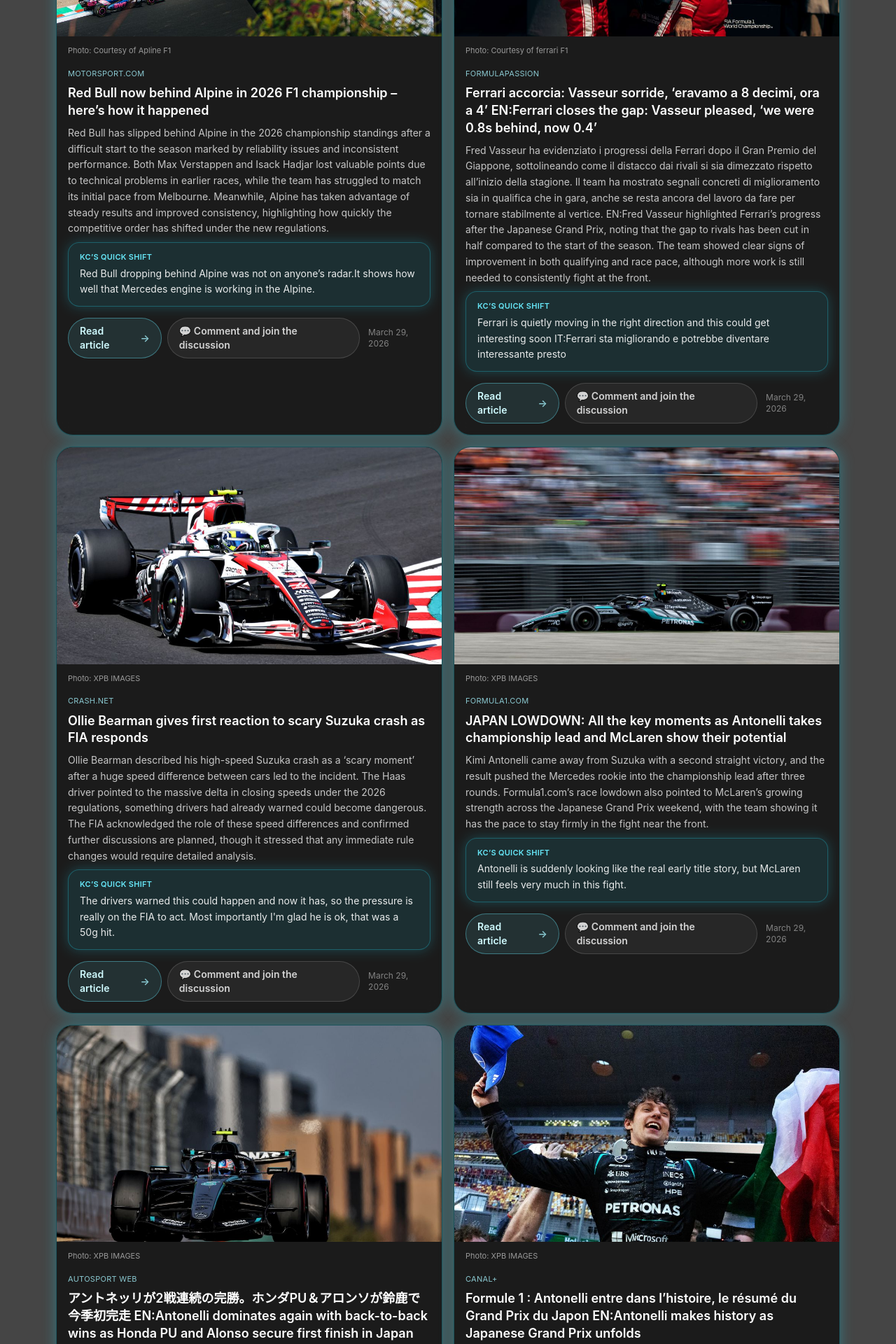
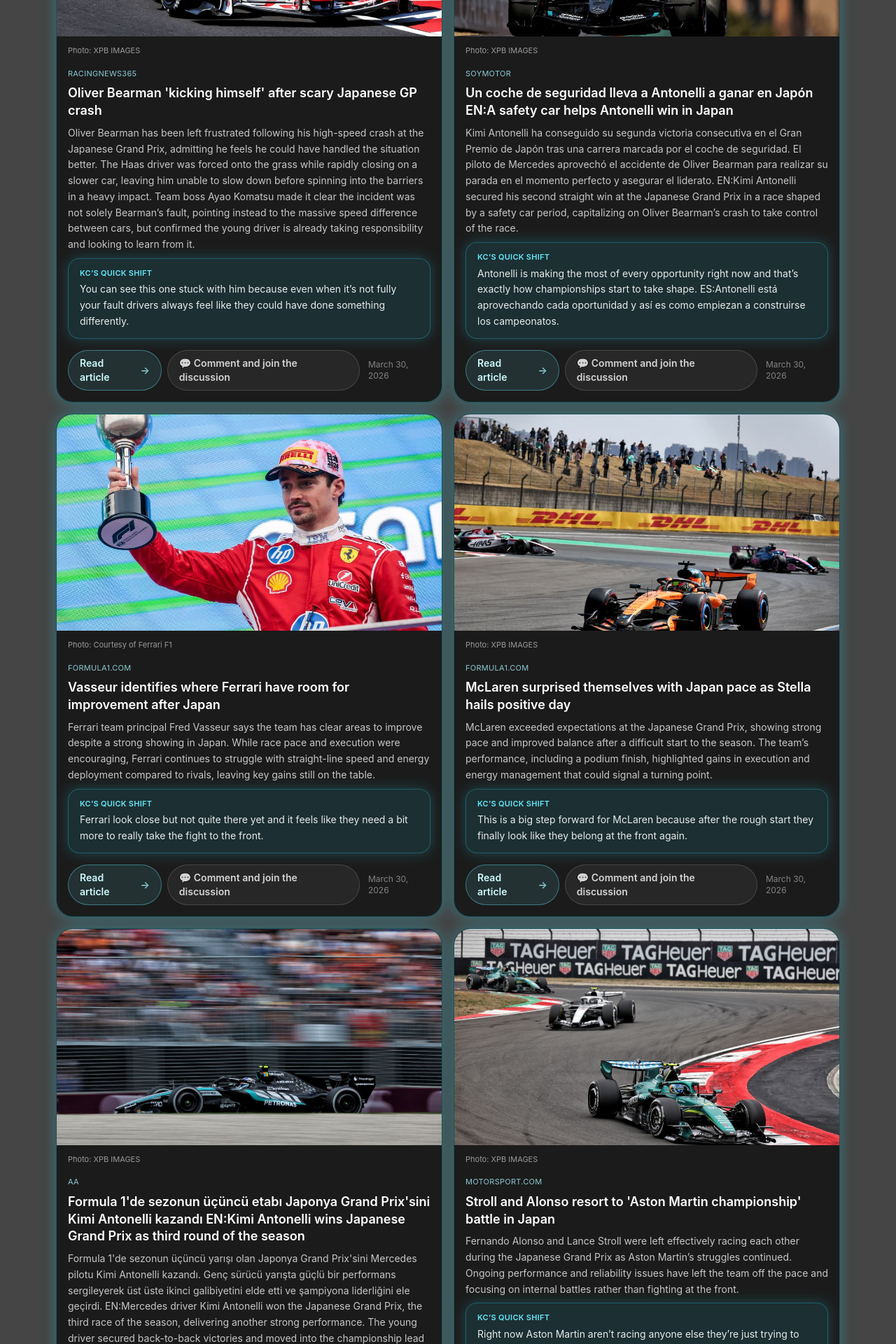
Before and after one commit to kcf1update/kcpage, a React (Create React App) app: page /news in a window 1280 px wide. Shown: the part 740-2660 px from the top of the page at 70% size. Built offline with nearby package versions, Linux system fonts and the light colour scheme.

Commit message:
news, youtube,countdown,kcpage update 0330

```diff
--- a/src/components/HeroHeader.jsx
+++ b/src/components/HeroHeader.jsx
@@ -9,6 +9,12 @@ export default function HeroHeader() {
         src="/img/hero-worldwide10.png"
         alt="KC's Worldwide F1 Update"
       />
+
+      <img
+        className="canadaFlag"
+        src="/flags/ca.png"
+        alt="Canada flag"
+      />
     </div>
   );
 }
--- a/src/content/newsSlots.js
+++ b/src/content/newsSlots.js
@@ -10,101 +10,109 @@ export const newsSlots = [
 {
   slotId: 1,
   sourceLabel: "ESPN",
-  title: "Max Verstappen considering retiring from F1 at end of 2026 amid frustration with new rules",
-  summary: "Max Verstappen has revealed he is considering walking away from Formula 1 at the end of 2026, despite being under contract with Red Bull beyond that point. The four-time world champion admitted he is no longer enjoying the sport under the current regulations, pointing to frustration with how the cars drive and the overall racing experience. His comments come after a difficult start to the season, including an eighth-place finish in Japan, and follow reports suggesting crucial weeks ahead could shape his future.",
-  kcsQuickShift: "If Max was winning I don't think he would have the same attitude as he does now. He is simply use to winning and being the fastest",
-  url: "https://www.espn.co.uk/f1/story/_/id/48337907/max-verstappen-considering-retiring-f1-end-2026-report-world-champion-red-bull",
+  title: "Toto Wolff says Christian Horner may struggle to find F1 return",
+  summary: "Toto Wolff has cast doubt over Christian Horner’s chances of returning to Formula 1, suggesting his long-standing actions in the paddock could now work against him. Horner, who was dismissed from Red Bull last year, is actively exploring a comeback but has already seen potential opportunities close off. With teams like Aston Martin no longer an option and competition for investment routes intensifying, Wolff believes the repercussions of Horner’s past influence may limit where he can realistically land next.",
+  kcsQuickShift: "This feels like Wolff throwing a bit of reality into the situation because getting back into F1 isn’t just about results it’s about relationships too.",
+  url: "https://www.espn.co.uk/f1/story/_/id/48346061/toto-wolff-says-christian-horner-find-f1-return-hard-come-by",
+  imagePath: "/img/news/xpb/news-xpbhandw.jpg",
+  photoCredit: "XPB IMAGES",
+  dateLabel: "March 30, 2026"
+},
+
+{
+  slotId: 2,
+  sourceLabel: "The Race",
+  title: "Max Verstappen closer than ever to quitting F1",
+  summary: "Max Verstappen has admitted he is now seriously considering walking away from Formula 1, saying he needs to reassess his future in the sport for the first time. The four-time world champion has been increasingly frustrated with the 2026 regulations, particularly the heavy focus on energy management and reduced driving feel. Despite being under contract with Red Bull until 2028, Verstappen made it clear he will not continue if he is no longer enjoying it, with his recent struggles and dissatisfaction pushing him closer than ever to a potential early exit.",
+  kcsQuickShift: "This feels like a real warning sign because when a driver like Verstappen stops enjoying it things can change very quickly.",
+  url: "https://www.the-race.com/formula-1/max-verstappen-is-closer-than-ever-to-quitting-f1/",
   imagePath: "/img/news/xpb/xpbimageverstappen.jpg",
   photoCredit: "XPB IMAGES",
-  dateLabel: "March 29, 2026"
+  dateLabel: "March 30, 2026"
 },
-{
-  slotId: 2,
-  sourceLabel: "ESPN",
-  title: "George Russell rues safety car timing after Japanese Grand Prix as Antonelli takes advantage",
-  summary: "George Russell was left frustrated after the Japanese Grand Prix, feeling a differently timed Safety Car could have handed him the win instead of team-mate Kimi Antonelli. Russell had been in strong contention before pitting, but a crash-triggered Safety Car allowed Antonelli to stop at the perfect moment and jump into the lead. The Mercedes driver ultimately slipped to fourth and now trails Antonelli in the championship standings.",
-  kcsQuickShift: "Russell didn’t lose this on pace, he lost it on timing and that one moment changed everything.",
-  url: "https://www.espn.co.uk/f1/story/_/id/48338288/george-russell-kimi-antonelli-safety-car-f1-japanese-grand-prix",
-  imagePath: "/img/news/xpb/news-xpbsafteycar.jpg",
-  photoCredit: "XPB IMAGE",
-  dateLabel: "March 29, 2026"
-},
+
 {
   slotId: 3,
-  sourceLabel: "The Race",
-  title: "FIA responds to Bearman crash concerns over dangerous closing speeds in 2026 F1 cars",
-  summary: "The FIA has acknowledged that high closing speeds played a role in Oliver Bearman’s heavy crash during the Japanese Grand Prix, but has warned that any immediate rule changes would be premature. The incident, caused by large speed differences between cars due to energy deployment and harvesting, has raised serious safety concerns among drivers and teams. The governing body confirmed ongoing discussions and scheduled meetings in April to review the 2026 regulations and assess whether adjustments are needed based on real-world data.",
-  kcsQuickShift: "They are admitting there is a problem, but they are not ready to fix it yet and that is where the tension is building.",
-  url: "https://www.the-race.com/formula-1/fia-response-to-contribution-of-closing-speeds-in-bearman-crash/",
+  sourceLabel: "ESPN",
+  title: "Carlos Sainz says FIA ignored driver warnings before Bearman crash",
+  summary: "Carlos Sainz has criticised Formula 1’s governing body, saying repeated warnings from drivers about dangerous speed differences were ignored before Oliver Bearman’s crash in Japan. Bearman hit the barriers at over 300 km/h after rapidly closing on a slower car, highlighting concerns around the new hybrid energy deployment systems. Sainz believes the risk had been clearly identified in advance, but no action was taken, with officials prioritising the spectacle of racing over safety improvements.",
+  kcsQuickShift: "This is the kind of crash drivers saw coming and now the pressure is on the FIA because ignoring those warnings looks really bad.",
+  url: "https://www.espn.co.uk/f1/story/_/id/48337796/carlos-sainz-f1-oliver-bearman-ignored-crash-japanese-grand-prix",
   imagePath: "/img/news/news-overtake.jpg",
   photoCredit: "KC",
-  dateLabel: "March 29, 2026"
+  dateLabel: "March 30, 2026"
 },
+
 {
   slotId: 4,
-  sourceLabel: "Motorsport.com",
-  title: "Red Bull now behind Alpine in 2026 F1 championship – here’s how it happened",
-  summary: "Red Bull has slipped behind Alpine in the 2026 championship standings after a difficult start to the season marked by reliability issues and inconsistent performance. Both Max Verstappen and Isack Hadjar lost valuable points due to technical problems in earlier races, while the team has struggled to match its initial pace from Melbourne. Meanwhile, Alpine has taken advantage of steady results and improved consistency, highlighting how quickly the competitive order has shifted under the new regulations.",
-  kcsQuickShift: "Red Bull dropping behind Alpine was not on anyone’s radar.It shows how well that Mercedes engine is working in the Alpine.",
-  url: "https://www.motorsport.com/f1/news/red-bull-now-behind-alpine-in-2026-f1-championship-heres-how-it-happened/10809414/",
-  imagePath: "/img/news/news-alpinejapan.jpg",
-  photoCredit: "Courtesy of Apline F1",
-  dateLabel: "March 29, 2026"
+  sourceLabel: "RacingNews365",
+  title: "Oliver Bearman 'kicking himself' after scary Japanese GP crash",
+  summary: "Oliver Bearman has been left frustrated following his high-speed crash at the Japanese Grand Prix, admitting he feels he could have handled the situation better. The Haas driver was forced onto the grass while rapidly closing on a slower car, leaving him unable to slow down before spinning into the barriers in a heavy impact. Team boss Ayao Komatsu made it clear the incident was not solely Bearman’s fault, pointing instead to the massive speed difference between cars, but confirmed the young driver is already taking responsibility and looking to learn from it.",
+  kcsQuickShift: "You can see this one stuck with him because even when it’s not fully your fault drivers always feel like they could have done something differently.",
+  url: "https://racingnews365.com/oliver-bearman-kicking-himself-after-scary-japanese-gp-crash",
+  imagePath: "/img/news/xpb/news-xpbbearman.jpg",
+  photoCredit: "XPB IMAGES",
+  dateLabel: "March 30, 2026"
 },
+
 {
   slotId: 5,
-  sourceLabel: "FormulaPassion",
-  title: "Ferrari accorcia: Vasseur sorride, ‘eravamo a 8 decimi, ora a 4’ EN:Ferrari closes the gap: Vasseur pleased, ‘we were 0.8s behind, now 0.4’",
-  summary: "Fred Vasseur ha evidenziato i progressi della Ferrari dopo il Gran Premio del Giappone, sottolineando come il distacco dai rivali si sia dimezzato rispetto all’inizio della stagione. Il team ha mostrato segnali concreti di miglioramento sia in qualifica che in gara, anche se resta ancora del lavoro da fare per tornare stabilmente al vertice. EN:Fred Vasseur highlighted Ferrari’s progress after the Japanese Grand Prix, noting that the gap to rivals has been cut in half compared to the start of the season. The team showed clear signs of improvement in both qualifying and race pace, although more work is still needed to consistently fight at the front.",
-  kcsQuickShift: "Ferrari is quietly moving in the right direction and this could get interesting soon IT:Ferrari sta migliorando e potrebbe diventare interessante presto",
-  url: "https://www.formulapassion.it/f1/f1-news/ferrari-accorcia-fred-vasseur-sorride-eravamo-8-decimi-ora-4-giusta-direzione",
-  imagePath: "/img/news/ferrari/news-ferraricl.jpg",
-  photoCredit: "Courtesy of ferrari F1",
-  dateLabel: "March 29, 2026"
+  sourceLabel: "SoyMotor",
+  title: "Un coche de seguridad lleva a Antonelli a ganar en Japón EN:A safety car helps Antonelli win in Japan",
+  summary: "Kimi Antonelli ha conseguido su segunda victoria consecutiva en el Gran Premio de Japón tras una carrera marcada por el coche de seguridad. El piloto de Mercedes aprovechó el accidente de Oliver Bearman para realizar su parada en el momento perfecto y asegurar el liderato. EN:Kimi Antonelli secured his second straight win at the Japanese Grand Prix in a race shaped by a safety car period, capitalizing on Oliver Bearman’s crash to take control of the race.",
+  kcsQuickShift: "Antonelli is making the most of every opportunity right now and that’s exactly how championships start to take shape. ES:Antonelli está aprovechando cada oportunidad y así es como empiezan a construirse los campeonatos.",
+  url: "https://soymotor.com/f1/noticias/cronica-carrera-gp-japon-f1-2026",
+  imagePath: "/img/news/xpb/news-xpbkimi2.jpg",
+  photoCredit: "XPB IMAGES",
+  dateLabel: "March 30, 2026"
 },
+
 {
   slotId: 6,
-  sourceLabel: "Crash.net",
-  title: "Ollie Bearman gives first reaction to scary Suzuka crash as FIA responds",
-  summary: "Ollie Bearman described his high-speed Suzuka crash as a ‘scary moment’ after a huge speed difference between cars led to the incident. The Haas driver pointed to the massive delta in closing speeds under the 2026 regulations, something drivers had already warned could become dangerous. The FIA acknowledged the role of these speed differences and confirmed further discussions are planned, though it stressed that any immediate rule changes would require detailed analysis.",
-  kcsQuickShift: "The drivers warned this could happen and now it has, so the pressure is really on the FIA to act. Most importantly I'm glad he is ok, that was a 50g hit.",
-  url: "https://www.crash.net/f1/news/1092651/1/ollie-bearman-gives-first-reaction-scary-suzuka-f1-crash-fia-responds",
-  imagePath: "/img/news/xpb/news-xpbbearman.jpg",
-  photoCredit: "XPB IMAGES",
-  dateLabel: "March 29, 2026"
+  sourceLabel: "Formula1.com",
+  title: "Vasseur identifies where Ferrari have room for improvement after Japan",
+  summary: "Ferrari team principal Fred Vasseur says the team has clear areas to improve despite a strong showing in Japan. While race pace and execution were encouraging, Ferrari continues to struggle with straight-line speed and energy deployment compared to rivals, leaving key gains still on the table.",
+  kcsQuickShift: "Ferrari look close but not quite there yet and it feels like they need a bit more to really take the fight to the front.",
+  url: "https://www.formula1.com/en/latest/article/vasseur-identifies-where-ferrari-have-room-for-improvement-after-japan.6LLhKIo4mZtBr6pJwlwVGG",
+  imagePath: "/img/news/ferrari/news-ferraricharles.jpg",
+  photoCredit: "Courtesy of Ferrari F1",
+  dateLabel: "March 30, 2026"
 },
+
 {
   slotId: 7,
   sourceLabel: "Formula1.com",
-  title: "JAPAN LOWDOWN: All the key moments as Antonelli takes championship lead and McLaren show their potential",
-  summary: "Kimi Antonelli came away from Suzuka with a second straight victory, and the result pushed the Mercedes rookie into the championship lead after three rounds. Formula1.com’s race lowdown also pointed to McLaren’s growing strength across the Japanese Grand Prix weekend, with the team showing it has the pace to stay firmly in the fight near the front.",
-  kcsQuickShift: "Antonelli is suddenly looking like the real early title story, but McLaren still feels very much in this fight.",
-  url: "https://www.formula1.com/en/latest/article/japan-lowdown-all-the-key-moments-as-antonelli-takes-championship-lead-and.7vOFczaFym1E0dor7zK0oC",
+  title: "McLaren surprised themselves with Japan pace as Stella hails positive day",
+  summary: "McLaren exceeded expectations at the Japanese Grand Prix, showing strong pace and improved balance after a difficult start to the season. The team’s performance, including a podium finish, highlighted gains in execution and energy management that could signal a turning point.",
+  kcsQuickShift: "This is a big step forward for McLaren because after the rough start they finally look like they belong at the front again.",
+  url: "https://www.formula1.com/en/latest/article/mclaren-surprised-themselves-with-japan-pace-as-stella-hails-positive-day.zLAeK0FyiqKEAwJSiQbEg",
+  imagePath: "/img/news/xpb/news-xpboscar.jpg",
+  photoCredit: "XPB IMAGES",
+  dateLabel: "March 30, 2026"
+},
+
+{
+  slotId: 8,
+  sourceLabel: "AA",
+  title: "Formula 1'de sezonun üçüncü etabı Japonya Grand Prix'sini Kimi Antonelli kazandı EN:Kimi Antonelli wins Japanese Grand Prix as third round of the season",
+  summary: "Formula 1'de sezonun üçüncü yarışı olan Japonya Grand Prix'sini Mercedes pilotu Kimi Antonelli kazandı. Genç sürücü yarışta güçlü bir performans sergileyerek üst üste ikinci galibiyetini elde etti ve şampiyona liderliğini ele geçirdi. EN:Mercedes driver Kimi Antonelli won the Japanese Grand Prix, the third race of the season, delivering another strong performance. The young driver secured back-to-back victories and moved into the championship lead with the result.",
+  kcsQuickShift: "Antonelli is quickly turning into the real deal because two wins in a row this early changes everything. TR:Antonelli gerçekten büyük bir yıldız olmaya doğru gidiyor çünkü sezonun başında iki galibiyet her şeyi değiştirir.",
+  url: "https://www.aa.com.tr/tr/dunyadan-spor/formula-1de-sezonun-ucuncu-etabi-japonya-grand-prixsini-kimi-antonelli-kazandi/3883657",
   imagePath: "/img/news/xpb/news-xpb5kimi.jpg",
   photoCredit: "XPB IMAGES",
-  dateLabel: "March 29, 2026"
+  dateLabel: "March 30, 2026"
 },
-{
-  slotId: 8,
-  sourceLabel: "AutoSport Web",
-  title: "アントネッリが2戦連続の完勝。ホンダPU＆アロンソが鈴鹿で今季初完走 EN:Antonelli dominates again with back-to-back wins as Honda PU and Alonso secure first finish in Japan",
-  summary: "アントネッリが鈴鹿でポール・トゥ・ウインを達成し、2戦連続優勝で今季2勝目を挙げた。19歳のメルセデスドライバーはレースをコントロールし、ランキングでもトップに立つ結果となった。ホンダPUを搭載するアストンマーティンではアロンソが今季初完走を記録し、信頼性面で前進を見せた。 EN:Kimi Antonelli secured a dominant pole-to-win victory at Suzuka, marking his second consecutive win of the season. The 19-year-old Mercedes driver controlled the race and moved into the championship lead. Aston Martin, powered by Honda, also saw Fernando Alonso reach the finish for the first time this season, signaling progress on reliability.",
-  kcsQuickShift: "Antonelli is not just winning now he is controlling races like a veteran JP:アントネッリはただ勝っているだけでなくレースを支配している",
-  url: "https://www.as-web.jp/f1/1303245",
-  imagePath: "/img/news/xpb/news-xpbkimi2.jpg",
-  photoCredit: "XPB IMAGES",
-  dateLabel: "March 29, 2026"
-},
+
 {
   slotId: 9,
-  sourceLabel: "Canal+",
-  title: "Formule 1 : Antonelli entre dans l’histoire, le résumé du Grand Prix du Japon EN:Antonelli makes history as Japanese Grand Prix unfolds",
-  summary: "Andrea Kimi Antonelli est entré dans l’histoire à Suzuka en décrochant une deuxième victoire consécutive et en prenant la tête du championnat du monde. Le jeune pilote Mercedes a profité d’une voiture de sécurité au bon moment pour s’installer en tête avant de contrôler la course jusqu’à l’arrivée. Derrière lui, Oscar Piastri et Charles Leclerc complètent le podium dans une course marquée par plusieurs batailles stratégiques. EN:Kimi Antonelli made history at Suzuka by claiming his second consecutive win and moving into the championship lead. The Mercedes rookie benefited from a well-timed Safety Car to take control of the race before managing it to the finish. Oscar Piastri and Charles Leclerc completed the podium in a race shaped by key strategy battles.",
-  kcsQuickShift: "Antonelli is already making history and this season is starting to feel like it could belong to him FR:Antonelli est déjà en train d’écrire l’histoire et cette saison pourrait bien lui appartenir",
-  url: "https://www.canalplus.com/articles/sports/formule-1-antonelli-entre-dans-l-histoire-le-resume-du-grand-prix-du-japon",
-  imagePath: "/img/news/xpb/news-xpbkimiwin.jpg",
+  sourceLabel: "Motorsport.com",
+  title: "Stroll and Alonso resort to 'Aston Martin championship' battle in Japan",
+  summary: "Fernando Alonso and Lance Stroll were left effectively racing each other during the Japanese Grand Prix as Aston Martin’s struggles continued. Ongoing performance and reliability issues have left the team off the pace and focusing on internal battles rather than fighting at the front.",
+  kcsQuickShift: "Right now Aston Martin aren’t racing anyone else they’re just trying to figure themselves out and that’s a tough place to be.",
+  url: "https://www.motorsport.com/f1/news/lance-stroll-and-fernando-alonso-resort-to-aston-martin-championship-battle-in-japan/10809796/",
+  imagePath: "/img/news/xpb/news-xpbfernando.jpg",
   photoCredit: "XPB IMAGES",
-  dateLabel: "March 29, 2026"
+  dateLabel: "March 30, 2026"
 }
 
 ];
```
Also changed, not shown: src/components/CountdownBar.jsx (+5 -5 lines), src/components/HeroHeader.css (+11 -0 lines), src/components/TopCard.jsx (+7 -2 lines), src/content/youtubeSlots.js (+8 -8 lines), public/img/news/Ferrari/news-ferraricharles.jpg (added).
